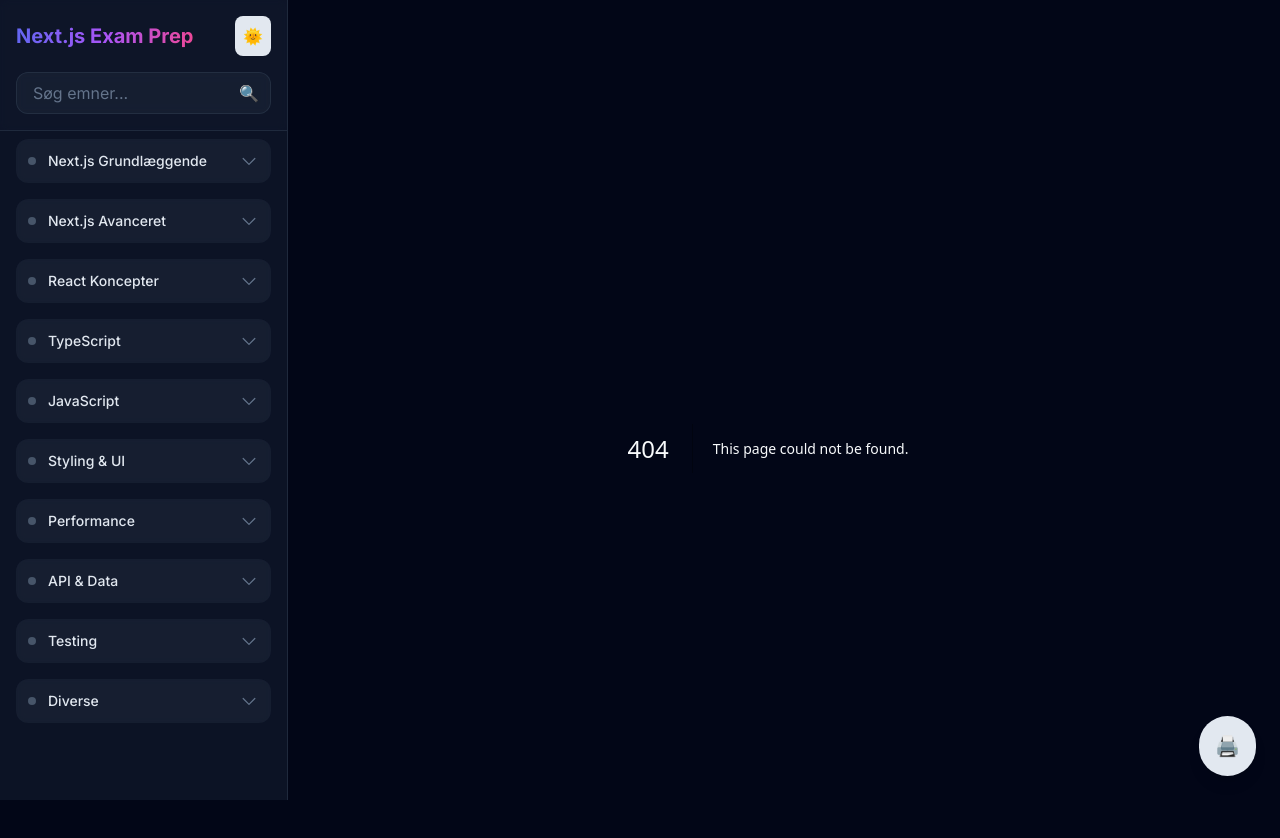
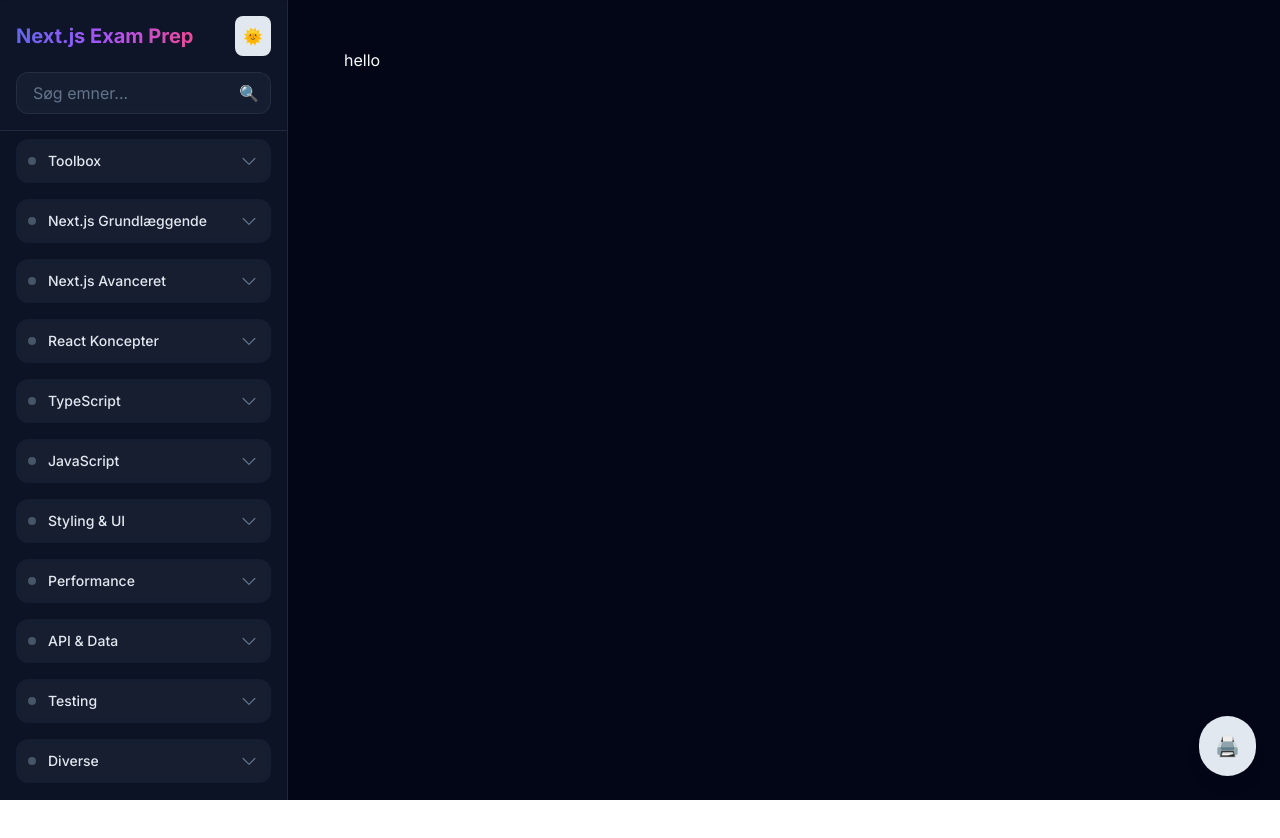
Before and after one commit to Lucasna28/next-exam-prep, a Next.js app: page /toolbox/outline in a window 1280 px wide. Before the commit this address had no page. Shown: the top 838 px of the page. After the commit the page ends 800 px from the top, so only its background shows below. Built offline with nearby package versions, Linux system fonts and the light colour scheme.

Commit message:
created toolbox and updated navigation

```diff
--- a/package.json
+++ b/package.json
@@ -14,6 +14,7 @@
     "next": "15.1.4",
     "react": "^19.0.0",
     "react-dom": "^19.0.0",
+    "react-icons": "^5.4.0",
     "react-syntax-highlighter": "^15.6.1"
   },
   "devDependencies": {
--- /dev/null
+++ b/src/app/toolbox/outline/page.tsx
@@ -0,0 +1,9 @@
+export default function Outline() {
+    return(
+        <>
+        <div>
+            <h1>hello</h1>
+        </div>
+        </>
+    )
+}
--- /dev/null
+++ b/src/app/toolbox/prep-questions/page.tsx
@@ -0,0 +1,6 @@
+export default function PrepQuestions() {
+    return(
+        <>
+        </>
+    )
+}
--- /dev/null
+++ b/src/app/toolbox/wordlist/page.tsx
@@ -0,0 +1,6 @@
+export default function Wordlist() {
+    return(
+        <>
+        </>
+    )
+}
--- a/src/components/Navigation.tsx
+++ b/src/components/Navigation.tsx
@@ -3,11 +3,30 @@
 import { ThemeToggle } from "./ThemeToggle";
 import Dropdown from "./Dropdown";
 import { useState } from "react";
+import path from "path";
+import { FaToolbox } from "react-icons/fa";
 
 const Navigation = () => {
   const [searchQuery, setSearchQuery] = useState("");
 
   const topics = [
+    {
+      section: "Toolbox ",
+      items: [
+        {
+          title:"Outline",
+          path:"/toolbox/outline/page.tsx",
+        },
+        {
+          title:"Wordlist",
+          path:"/toolbox/wordlist/page.tsx",
+        },
+        {
+          title:"Prep questions",
+          path:"/toolbox/prep-questions/page.tsx",
+        },
+      ]
+    },
     {
       section: "Next.js Grundlæggende",
       items: [
```
Also changed, not shown: 1 other file (tests, documents, lock files or other folders).
